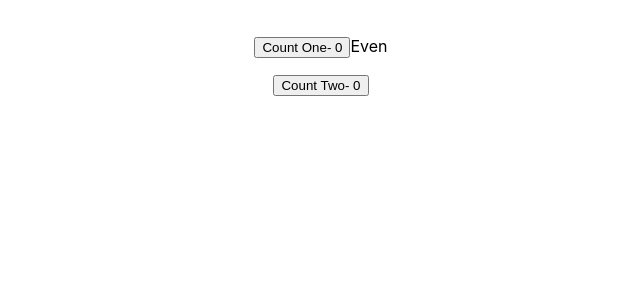
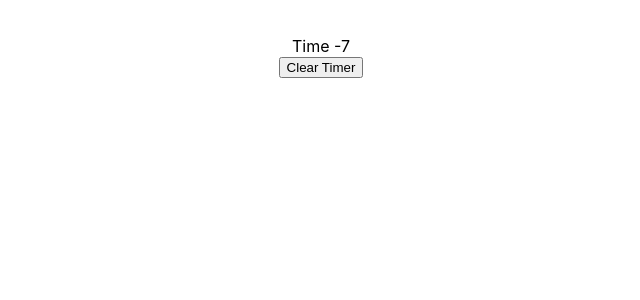
Before and after one commit to sbhusal123/react-hooks, a React (Create React App) app: page / in a window 1280 px wide. Shown: the top 300 px of the page, without its empty margins (319-959 px from the left). Built offline with nearby package versions, Linux system fonts and the light colour scheme.

Commit message:
Added useRef hooks example.

```diff
--- a/src/App.js
+++ b/src/App.js
@@ -1,10 +1,10 @@
 import React from "react";
-import Basic from "./Components/UseMemoHooks/Basics";
+import AdvanceUsage from "./Components/useRefHook/AdvanceUsage";
 
 function App() {
     return (
         <div className="App">
-            <Basic />
+            <AdvanceUsage />
         </div>
     );
 }
--- /dev/null
+++ b/src/Components/useRefHook/AdvanceUsage.js
@@ -0,0 +1,30 @@
+import React, { useState, useEffect, useRef } from "react";
+
+function AdvanceUsage() {
+    const [timer, setTimer] = useState(0);
+    const intervalRef = useRef();
+
+    useEffect(() => {
+        intervalRef.current = setInterval(() => {
+            setTimer(prevTime => prevTime + 1);
+        }, 1000);
+        return () => {
+            clearInterval(intervalRef.current);
+        };
+    }, []);
+
+    return (
+        <div>
+            <br></br>
+            <p align="center">
+                Time -{timer}
+                <br></br>
+                <button onClick={() => clearInterval(intervalRef.current)}>
+                    Clear Timer
+                </button>
+            </p>
+        </div>
+    );
+}
+
+export default AdvanceUsage;
```
Also changed, not shown: src/Components/useRefHook/Usage.js (added, +21 -0 lines), src/Components/useRefHook/README.md (added), 2 other files (tests, documents, lock files or other folders).
